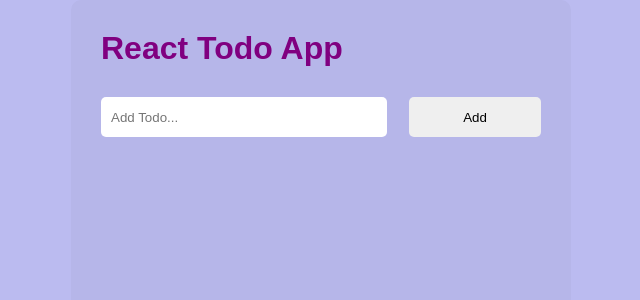
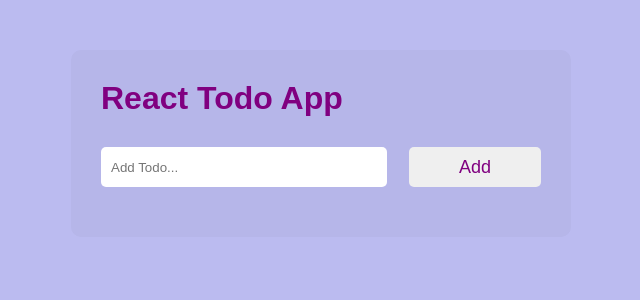
Before and after one commit to idenispankov/react-todo-app, a React (Create React App) app: page / in a window 1280 px wide. Shown: the top 300 px of the page, without its empty margins (319-959 px from the left). Built offline with nearby package versions, Linux system fonts and the light colour scheme.

Commit message:
error message set

```diff
--- a/src/App.js
+++ b/src/App.js
@@ -1,14 +1,22 @@
-import { useState } from 'react';
+import React, { useState } from 'react';
 import Form from './components/Form';
 import Todos from './components/Todos';
+import Error from './components/Error';
 
 function App() {
   const [todos, setTodos] = useState([]);
+  const [errorMessage, setErrorMessage] = useState(false);
 
   return (
     <div className='page__container'>
       <h1 className='test'>React Todo App</h1>
-      <Form todos={todos} setTodos={setTodos} />
+      {errorMessage && <Error />}
+      {/* <Error /> */}
+      <Form
+        todos={todos}
+        setTodos={setTodos}
+        setErrorMessage={setErrorMessage}
+      />
       <Todos todos={todos} setTodos={setTodos} />
     </div>
   );
@@ -17,8 +25,9 @@ function App() {
 export default App;
 
 //  Next to create:
-//  1. Error Message
+//  1. Error Message - Done
 //  2. Success message
 //  3. Popup for edit todos
 //  4. NavBar Component with Routes
 //  5. Route for description of each todo onClick
+//  6. Wrong url Error Route
--- /dev/null
+++ b/src/components/Error.js
@@ -0,0 +1,5 @@
+const Error = () => {
+  return <p className='error'>Please, enter a todo...</p>;
+};
+
+export default Error;
--- a/src/components/Form.js
+++ b/src/components/Form.js
@@ -1,7 +1,7 @@
 import React, { useState } from 'react';
 import { v4 as uuidv4 } from 'uuid';
 
-const Form = ({ todos, setTodos }) => {
+const Form = ({ todos, setTodos, setErrorMessage }) => {
   const [inputValue, setInputValue] = useState('');
 
   const handleChange = (e) => {
@@ -11,6 +11,10 @@ const Form = ({ todos, setTodos }) => {
   const handleSubmit = (e) => {
     e.preventDefault();
     if (inputValue.trim() === '') {
+      setErrorMessage(true);
+      setTimeout(() => {
+        setErrorMessage(false);
+      }, 2000);
       return;
     }
     setTodos([...todos, { todoText: inputValue, todoId: uuidv4() }]);
--- a/src/index.css
+++ b/src/index.css
@@ -11,8 +11,8 @@
 
 .page__container {
   max-width: 500px;
-  height: 100vh;
-  margin: 0 auto;
+  /* height: 100vh; */
+  margin: 50px auto;
   background: rgb(182, 182, 233);
   border-radius: 10px;
   padding: 30px;
@@ -38,11 +38,13 @@
 
 .form__button {
   height: 100%;
+  font-size: 18px;
   width: 30%;
   border: none;
   border-radius: 5px;
   outline: none;
   cursor: pointer;
+  color: purple;
 }
 
 .list {
@@ -55,12 +57,17 @@
 .list__item {
   background: rgb(212, 212, 243);
   margin-bottom: 10px;
-  padding: 5px 10px;
+  padding: 10px;
   border-radius: 5px;
   width: 100%;
   display: flex;
   align-items: center;
   justify-content: space-between;
+  font-size: 18px;
+}
+
+.list__item:last-child {
+  margin-bottom: 0;
 }
 
 .icons {
@@ -75,6 +82,7 @@
 }
 
 .list__item-edit-button {
+  font-size: 18px;
   display: flex;
   color: blue;
   margin-right: 20px;
@@ -85,3 +93,9 @@
   color: purple;
   margin: 0 0 30px;
 }
+
+.error {
+  padding: 10px;
+  margin-bottom: 10px;
+  color: red;
+}
```
